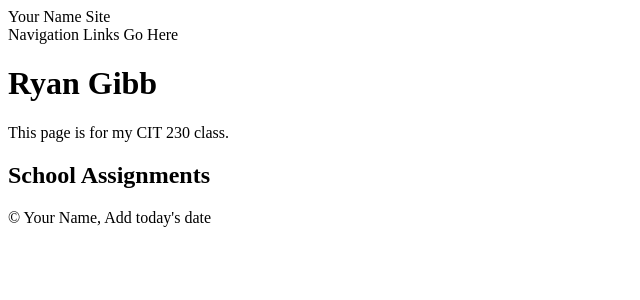
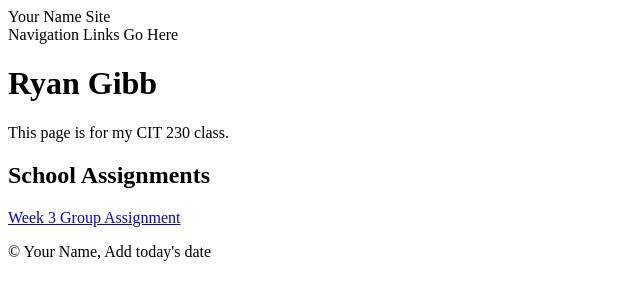
Before and after one commit to gibbrg/gibbrg.github.io, a plain HTML site: page index.html in a window 1280 px wide. Shown: the whole page, without its empty margins (0-640 px from the left). Drawn offline with Linux system fonts and the light colour scheme.

Commit message:
making the link to the assingment

```diff
--- a/index.html
+++ b/index.html
@@ -14,6 +14,9 @@
    <h1>Ryan Gibb</h1>
    <p>This page is for my CIT 230 class.</p>
    <h2>School Assignments</h2>
+    <p>
+        <a href="https://dlkitchens.github.io/homework/design-analysis.html">Week 3 Group Assignment</a>
+    </p>
   </main>
   <footer>
    <p>&copy; Your Name, Add today's date</p>
```
